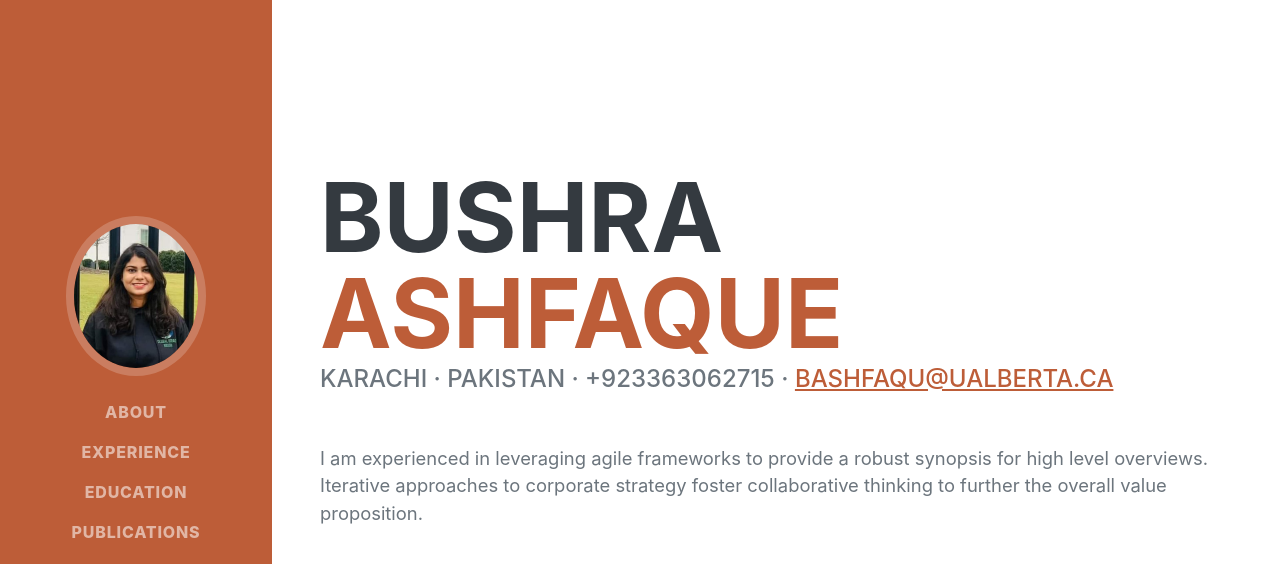
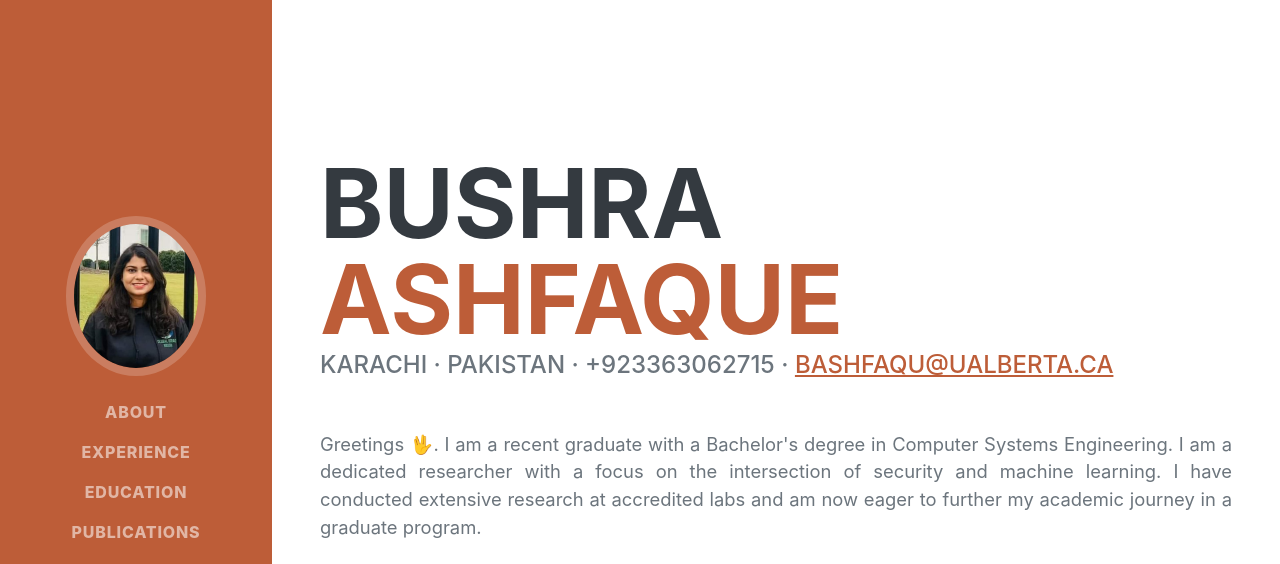
Before and after one commit to bushra2001/bushra2001.github.io, a website: page index.html in a window 1280 px wide. Shown: the top 564 px of the page. Drawn offline with nearby package versions, Linux system fonts and the light colour scheme; a web font is replaced by a local one.

```diff
--- a/index.html
+++ b/index.html
@@ -47,7 +47,7 @@
                         Karachi · Pakistan · +923363062715 ·
                         <a href="mailto:name@email.com">bashfaqu@ualberta.ca</a>
                     </div>
-                    <p class="lead mb-5">I am experienced in leveraging agile frameworks to provide a robust synopsis for high level overviews. Iterative approaches to corporate strategy foster collaborative thinking to further the overall value proposition.</p>
+                    <p class="justified lead mb-5" >Greetings 🖖. I am a recent graduate with a Bachelor's degree in Computer Systems Engineering. I am a dedicated researcher with a focus on the intersection of security and machine learning. I have conducted extensive research at accredited labs and am now eager to further my academic journey in a graduate program.</p>
                     <div class="social-icons">
                         <a class="social-icon" href="https://www.linkedin.com/in/bashfaqu/"><i class="fab fa-linkedin-in"></i></a>
                         <a class="social-icon" href="https://github.com/bushra2001"><i class="fab fa-github"></i></a>
```
